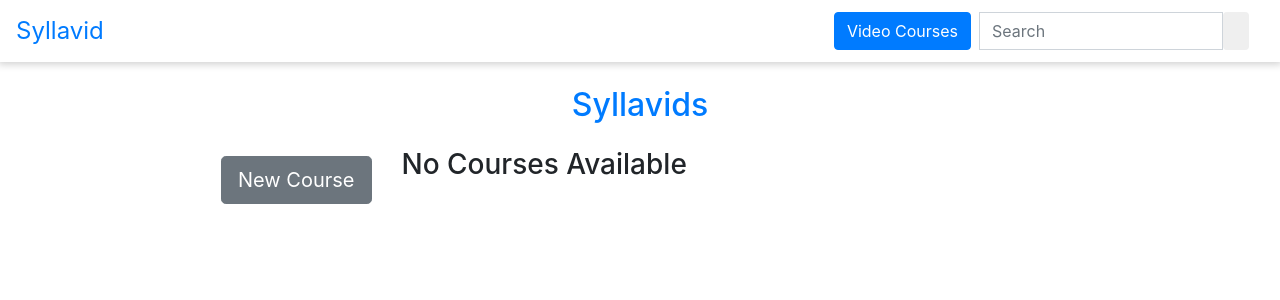
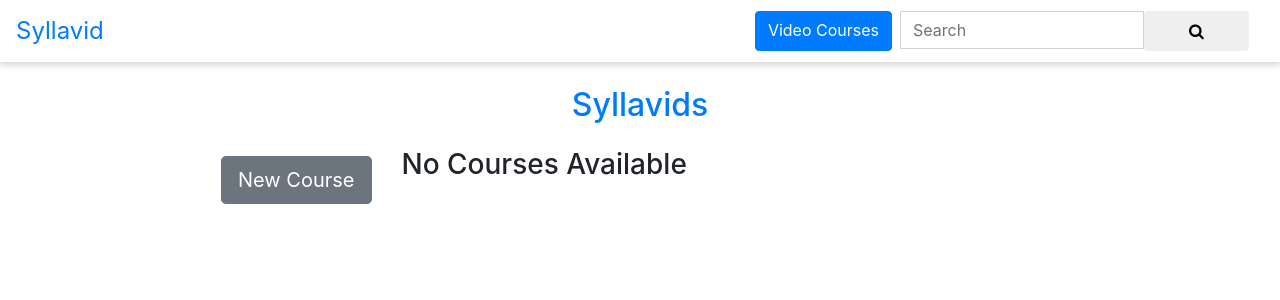
Before and after one commit to christophergeiger3/Syllavid, a PHP site: page /courses.php in a window 1280 px wide. Shown: the top 300 px of the page. Run offline with PHP 8.4, Linux system fonts and the light colour scheme; data that the repository does not hold is empty; some libraries are stand-ins or nearby versions.

Commit message:
Fix searchbar

```diff
--- a/navbar.php
+++ b/navbar.php
@@ -9,7 +9,7 @@
           		<div class="input-group row">
                 <a href="courses" class="btn btn-primary mr-2">Video Courses</a>
           			<input type="text" class="form-control" placeholder="Search" name="srch-term" id="srch-term">
-        				<button class="btn btn-default" type="submit"><i class="glyphicon glyphicon-search"></i></button>
+        				<button class="btn btn-default" type="submit"><i class="fa fa-search"></i></button>
           		</div>
         		</form>
         </nav>
--- a/stylesheet.css
+++ b/stylesheet.css
@@ -27,12 +27,11 @@ li {
 }
 
 .fa {
-    padding: 20px;
     font-size: 30px;
     width: 75px;
     text-align: center;
     text-decoration: none;
-    margin: 5px 10px;
+    margin: 5px 2px;
 }
 
 .fa:hover {
```
